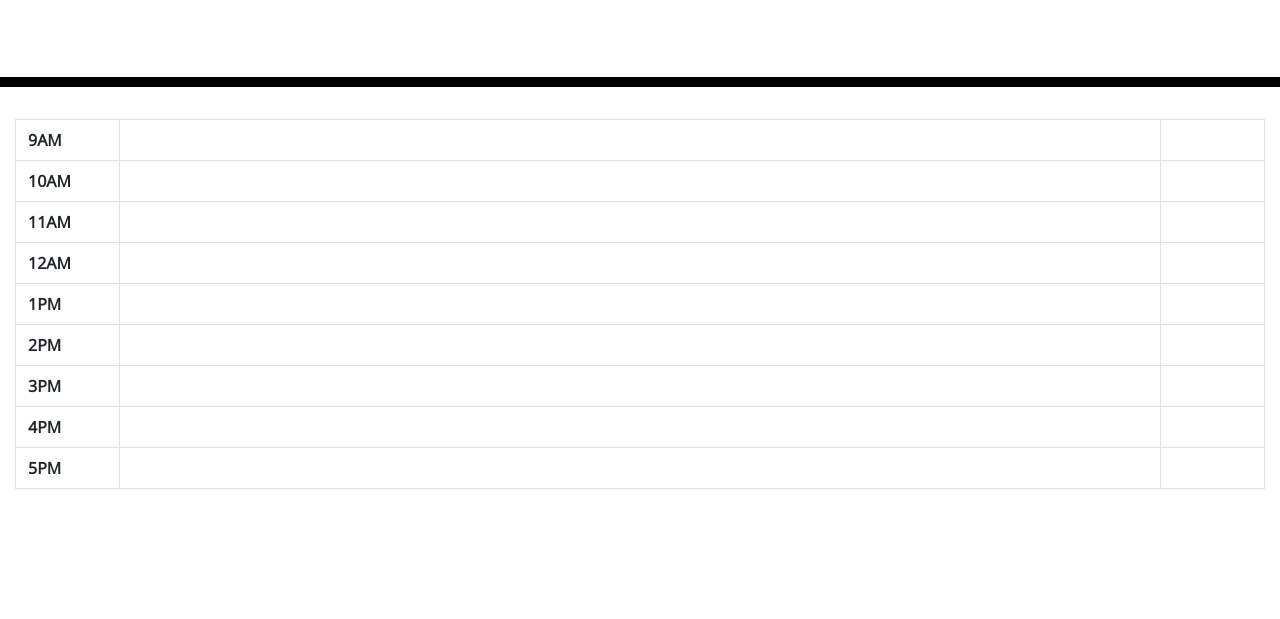
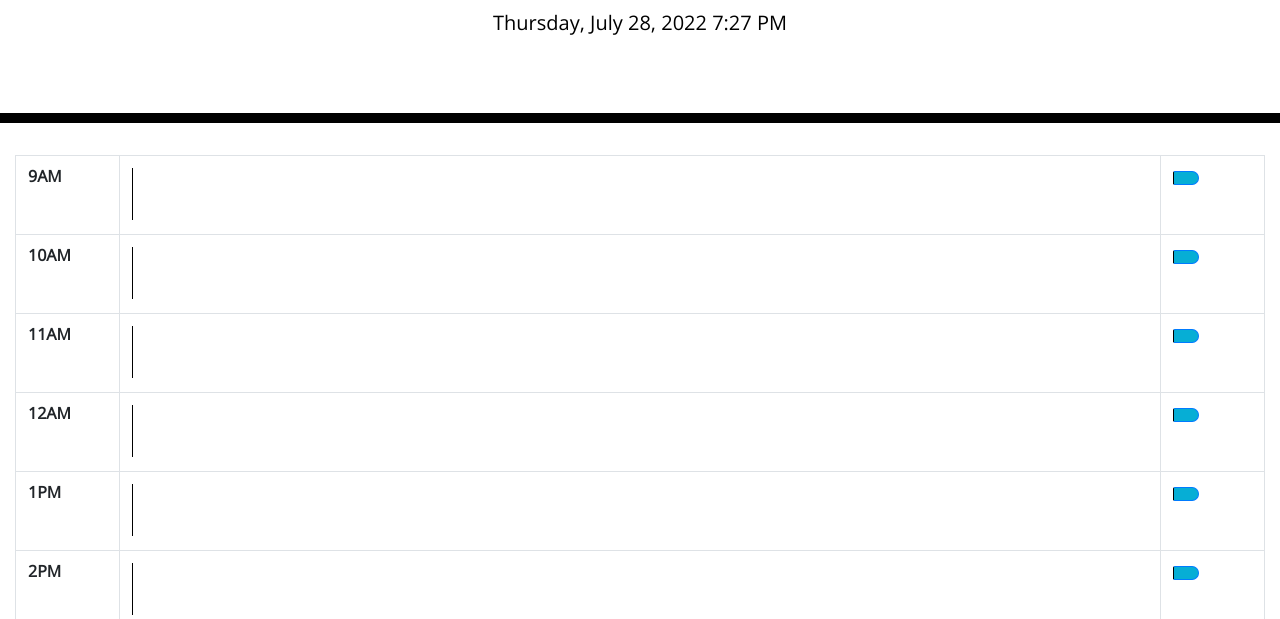
Before and after one commit to jakewmcmillan/daily-planner, a plain HTML site: page index.html in a window 1280 px wide. Shown: the part 181-800 px from the top of the page. Drawn offline with nearby package versions, Linux system fonts and the light colour scheme.

Commit message:
Adding save buttons

```diff
--- /dev/null
+++ b/assets/script.js
@@ -0,0 +1,8 @@
+var currentDayEl = $('#currentDay');
+var currentTimeEL = moment().format('LL');
+
+function displayTime() {
+    var rightNow = moment().format('LLLL');
+    currentDayEl.text(rightNow);
+}
+displayTime();
--- a/index.html
+++ b/index.html
@@ -18,7 +18,7 @@
       href="https://fonts.googleapis.com/css?family=Open+Sans&display=swap"
       rel="stylesheet"
     />
-    <link rel="stylesheet" href="style.css" />
+    <link rel="stylesheet" href="./assets/style.css" />
     <title>Work Day Scheduler</title>
   </head>
 
@@ -34,48 +34,48 @@
         <tbody id="event-display">
           <tr>
             <th scope="row">9AM</th>
-            <td></td>
-            <td></td>
+            <td><textarea class="entry" name="task"></textarea></td>
+            <td><button type="button" class="btn btn-primary saveBtn"></button></td>
           </tr>
           <tr>
             <th class= "col-1" scope="row">10AM</th>
-            <td></td>
-            <td class="col-1"></td>
+            <td><textarea class="entry" name="task"></textarea></td>
+            <td class="col-1"><button type="button" class="btn btn-primary saveBtn"></button></td>
           </tr>
           <tr>
             <th scope="row">11AM</th>
-            <td></td>
-            <td></td>
+            <td><textarea class="entry" name="task"></textarea></td>
+            <td><button type="button" class="btn btn-primary saveBtn"></button></td>
           </tr>
           <tr>
             <th scope="row">12AM</th>
-            <td></td>
-            <td></td>
+            <td><textarea class="entry" name="task"></textarea></td>
+            <td><button type="button" class="btn btn-primary saveBtn"></button></td>
           </tr>
           <tr>
             <th scope="row">1PM</th>
-            <td></td>
-            <td></td>
+            <td><textarea class="entry" name="task"></textarea></td>
+            <td><button type="button" class="btn btn-primary saveBtn"></button></td>
           </tr>
           <tr>
             <th scope="row">2PM</th>
-            <td></td>
-            <td></td>
+            <td><textarea class="entry" name="task"></textarea></td>
+            <td><button type="button" class="btn btn-primary saveBtn"></button></td>
           </tr>
           <tr>
             <th scope="row">3PM</th>
-            <td></td>
-            <td></td>
+            <td><textarea class="entry" name="task"></textarea></td>
+            <td><button type="button" class="btn btn-primary saveBtn"></button></td>
           </tr>
           <tr>
             <th scope="row">4PM</th>
-            <td></td>
-            <td></td>
+            <td><textarea class="entry" name="task"></textarea></td>
+            <td><button type="button" class="btn btn-primary saveBtn"></button></td>
           </tr>
           <tr>
             <th scope="row">5PM</th>
-            <td></td>
-            <td></td>
+            <td><textarea class="entry" name="task"></textarea></td>
+            <td><button type="button" class="btn btn-primary saveBtn"></button></td>
           </tr>
         </tbody>
       </table>
@@ -83,6 +83,6 @@
 
     <script src="https://cdnjs.cloudflare.com/ajax/libs/jquery/3.2.1/jquery.min.js"></script>
     <script src="https://cdnjs.cloudflare.com/ajax/libs/moment.js/2.24.0/moment.min.js"></script>
-    <script type="text/javscript" src="script.js"></script>
+    <script src="./assets/script.js"></script>
   </body>
 </html>
```
Also changed, not shown: script.js (deleted, +0 -7 lines), assets/style.css (renamed from style.css).
